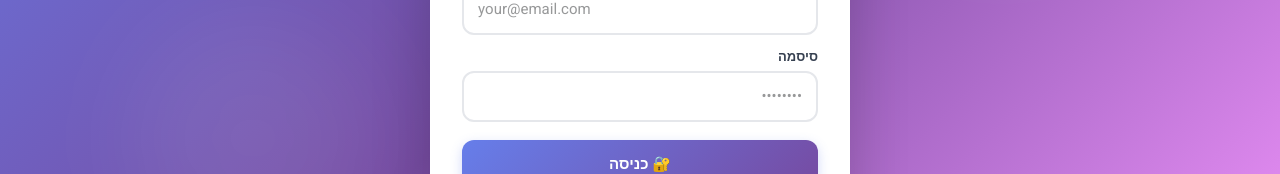
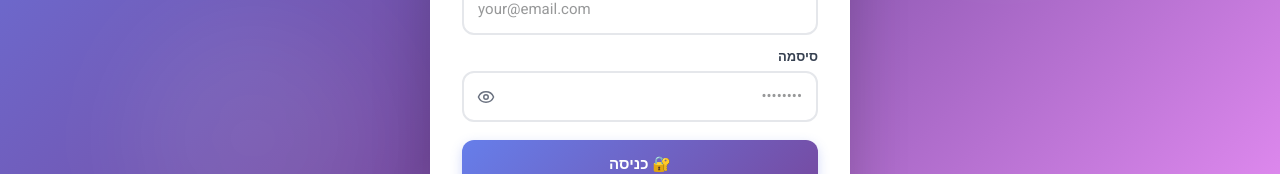
Before and after one commit to link-in/hostly.co.il, a Next.js app: page / in a window 1280 px wide. Shown: the part 457-631 px from the top of the page. Built offline with nearby package versions, Linux system fonts and the light colour scheme; no server answers.

Commit message:
feat(auth): add show/hide password toggle on login screen
Add an eye-icon button on the landing login (and register) password
fields so users can reveal or mask the typed password.

Co-authored-by: tzurbShamir <tzurbShamir@users.noreply.github.com>

```diff
--- a/src/app/HomeLanding.tsx
+++ b/src/app/HomeLanding.tsx
@@ -4,6 +4,7 @@ import { signIn } from 'next-auth/react'
 import { useState } from 'react'
 import Image from 'next/image'
 import { useRouter } from 'next/navigation'
+import PasswordInput from '@/components/PasswordInput'
 
 export default function HomeLanding() {
   const router = useRouter()
@@ -147,8 +148,17 @@ export default function HomeLanding() {
                   <input type="email" placeholder="your@email.com" value={loginEmail} onChange={e=>setLoginEmail(e.target.value)} required disabled={isLoading} style={{ ...inputStyle, direction:'ltr', textAlign:'left' }} />
                 </div>
                 <div style={{ marginBottom:'18px', textAlign:'right' }}>
-                  <label style={{ display:'block', fontSize:'13px', fontWeight:600, color:'#374151', marginBottom:'5px' }}>סיסמה</label>
-                  <input type="password" placeholder="••••••••" value={loginPassword} onChange={e=>setLoginPassword(e.target.value)} required disabled={isLoading} style={inputStyle} />
+                  <label htmlFor="login-password" style={{ display:'block', fontSize:'13px', fontWeight:600, color:'#374151', marginBottom:'5px' }}>סיסמה</label>
+                  <PasswordInput
+                    id="login-password"
+                    placeholder="••••••••"
+                    value={loginPassword}
+                    onChange={setLoginPassword}
+                    required
+                    disabled={isLoading}
+                    autoComplete="current-password"
+                    style={inputStyle}
+                  />
                 </div>
                 <button type="submit" disabled={isLoading} className="hbtn"
                   style={{ width:'100%', padding:'13px', background: isLoading ? '#cbd5e1' : 'linear-gradient(135deg,#667eea,#764ba2)', border:'none', borderRadius:'12px', color:'white', fontSize:'15px', fontWeight:600, cursor: isLoading ? 'not-allowed' : 'pointer', boxShadow:'0 4px 12px rgba(102,126,234,0.3)' }}>
@@ -169,12 +179,31 @@ export default function HomeLanding() {
                   <input type="email" placeholder="your@email.com" value={regEmail} onChange={e=>setRegEmail(e.target.value)} required disabled={isLoading} style={{ ...inputStyle, direction:'ltr', textAlign:'left' }} />
                 </div>
                 <div style={{ marginBottom:'10px', textAlign:'right' }}>
-                  <label style={{ display:'block', fontSize:'13px', fontWeight:600, color:'#374151', marginBottom:'5px' }}>סיסמה <span style={{color:'#dc2626'}}>*</span></label>
-                  <input type="password" placeholder="לפחות 6 תווים" value={regPassword} onChange={e=>setRegPassword(e.target.value)} required minLength={6} disabled={isLoading} style={inputStyle} />
+                  <label htmlFor="register-password" style={{ display:'block', fontSize:'13px', fontWeight:600, color:'#374151', marginBottom:'5px' }}>סיסמה <span style={{color:'#dc2626'}}>*</span></label>
+                  <PasswordInput
+                    id="register-password"
+                    placeholder="לפחות 6 תווים"
+                    value={regPassword}
+                    onChange={setRegPassword}
+                    required
+                    minLength={6}
+                    disabled={isLoading}
+                    autoComplete="new-password"
+                    style={inputStyle}
+                  />
                 </div>
                 <div style={{ marginBottom:'18px', textAlign:'right' }}>
-                  <label style={{ display:'block', fontSize:'13px', fontWeight:600, color:'#374151', marginBottom:'5px' }}>אימות סיסמה <span style={{color:'#dc2626'}}>*</span></label>
-                  <input type="password" placeholder="הזן שוב" value={regConfirm} onChange={e=>setRegConfirm(e.target.value)} required disabled={isLoading} style={inputStyle} />
+                  <label htmlFor="register-password-confirm" style={{ display:'block', fontSize:'13px', fontWeight:600, color:'#374151', marginBottom:'5px' }}>אימות סיסמה <span style={{color:'#dc2626'}}>*</span></label>
+                  <PasswordInput
+                    id="register-password-confirm"
+                    placeholder="הזן שוב"
+                    value={regConfirm}
+                    onChange={setRegConfirm}
+                    required
+                    disabled={isLoading}
+                    autoComplete="new-password"
+                    style={inputStyle}
+                  />
                 </div>
                 <button type="submit" disabled={isLoading} className="hbtn"
                   style={{ width:'100%', padding:'13px', background: isLoading ? '#cbd5e1' : 'linear-gradient(135deg,#667eea,#764ba2)', border:'none', borderRadius:'12px', color:'white', fontSize:'15px', fontWeight:600, cursor: isLoading ? 'not-allowed' : 'pointer', boxShadow:'0 4px 12px rgba(102,126,234,0.3)' }}>
--- /dev/null
+++ b/src/components/PasswordInput.tsx
@@ -0,0 +1,71 @@
+'use client'
+
+import { useId, useState, type InputHTMLAttributes } from 'react'
+import { Eye, EyeOff } from 'lucide-react'
+
+type PasswordInputProps = Omit<
+  InputHTMLAttributes<HTMLInputElement>,
+  'type' | 'onChange'
+> & {
+  value: string
+  onChange: (value: string) => void
+}
+
+export default function PasswordInput({
+  value,
+  onChange,
+  disabled,
+  style,
+  id,
+  ...rest
+}: PasswordInputProps) {
+  const [visible, setVisible] = useState(false)
+  const generatedId = useId()
+  const inputId = id ?? generatedId
+  const toggleLabel = visible ? 'הסתר סיסמה' : 'הצג סיסמה'
+
+  return (
+    <div style={{ position: 'relative' }}>
+      <input
+        id={inputId}
+        type={visible ? 'text' : 'password'}
+        value={value}
+        onChange={(e) => onChange(e.target.value)}
+        disabled={disabled}
+        style={{
+          ...style,
+          paddingInlineEnd: '44px',
+        }}
+        {...rest}
+      />
+      <button
+        type="button"
+        onClick={() => setVisible((v) => !v)}
+        aria-label={toggleLabel}
+        aria-pressed={visible}
+        aria-controls={inputId}
+        title={toggleLabel}
+        disabled={disabled}
+        style={{
+          position: 'absolute',
+          insetInlineEnd: '8px',
+          top: '50%',
+          transform: 'translateY(-50%)',
+          display: 'flex',
+          alignItems: 'center',
+          justifyContent: 'center',
+          width: '32px',
+          height: '32px',
+          padding: 0,
+          border: 'none',
+          background: 'transparent',
+          color: '#6b7280',
+          cursor: disabled ? 'not-allowed' : 'pointer',
+          opacity: disabled ? 0.5 : 1,
+        }}
+      >
+        {visible ? <EyeOff size={18} aria-hidden /> : <Eye size={18} aria-hidden />}
+      </button>
+    </div>
+  )
+}
```
Also changed, not shown: 2 other files (tests, documents, lock files or other folders).
